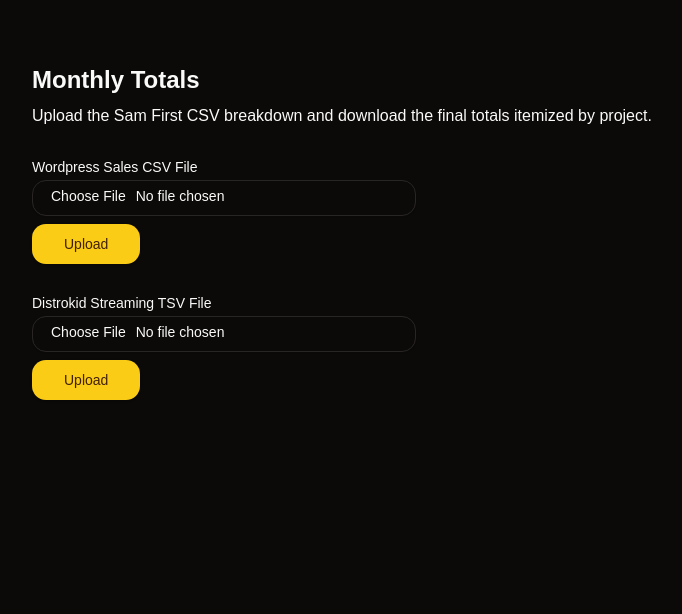
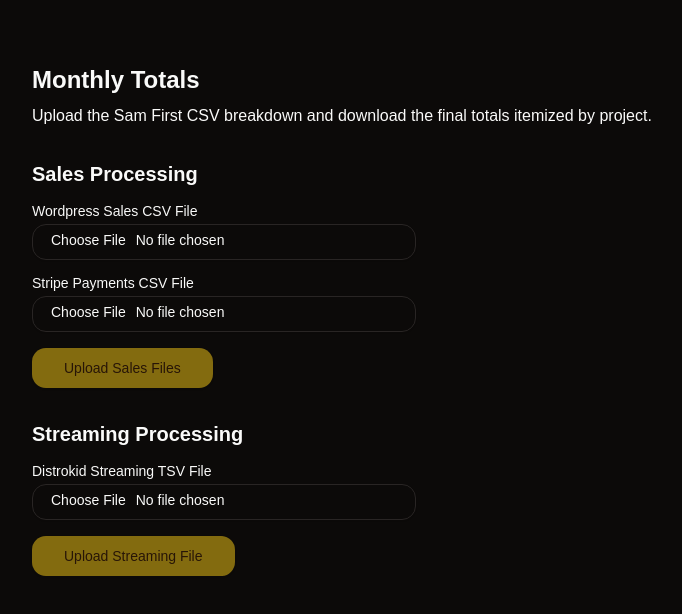
Before and after one commit to benny-conn/sf-monthly-totals, a Next.js app: page / in a window 1280 px wide. Shown: the top 614 px of the page, without its empty margins (32-714 px from the left). Built offline with nearby package versions, Linux system fonts and the light colour scheme.

Commit message:
two spreadsheets

```diff
--- a/app/actions.js
+++ b/app/actions.js
@@ -65,23 +65,40 @@ async function createTempFile(data) {
 }
 
 export async function processSalesCSV(formData) {
-  const file = formData.get("file")
-  const bytes = await file.arrayBuffer()
-  const buffer = Buffer.from(bytes)
+  const salesFile = formData.get("salesFile")
+  const stripeFile = formData.get("stripeFile")
 
-  // Parse the CSV
-  const results = []
-  const parser = csv()
-  parser.on("data", data => results.push(data))
-  parser.write(buffer)
-  parser.end()
+  // Parse both files
+  const salesResults = await parseCSVBuffer(await salesFile.arrayBuffer())
+  const stripeResults = await parseCSVBuffer(await stripeFile.arrayBuffer())
 
-  // Wait for parsing to complete
-  await new Promise(resolve => parser.on("end", resolve))
+  // Process stripe data first to create a fee mapping
+  const orderFees = new Map()
 
-  console.log(`Total rows parsed: ${results.length}`)
+  stripeResults.forEach(row => {
+    const columns = Object.values(row)
+    const fee = parseFloat(columns[5]) || 0
+    const type = columns[7]
+    const description = columns[8]
 
-  // Process the data
+    if (!description) return
+
+    // Extract order number from description
+    const orderMatch = description.match(/Order\s#?(\d+)/)
+    if (!orderMatch) return
+
+    const orderId = orderMatch[1]
+
+    // Only process charges, not refunds
+    if (type.toLowerCase() === "charge") {
+      orderFees.set(orderId, {
+        fee,
+        totalAmount: parseFloat(columns[4]) || 0, // Assuming total amount is in column 4
+      })
+    }
+  })
+
+  // Process sales data with fee allocation
   const processedData = {}
   const fields = [
     "subtotal",
@@ -92,17 +109,18 @@ export async function processSalesCSV(formData) {
     "shippingTax",
     "feeTotal",
     "feeTaxTotal",
+    "stripeFee",
     "discount",
     "refunded",
   ]
 
-  results.forEach((row, index) => {
+  salesResults.forEach((row, index) => {
     const columns = Object.values(row)
+    const orderId = columns[0]
+    const orderFeeInfo = orderFees.get(orderId)
 
     // Skip non-completed orders
-    if (columns[3] !== "completed") {
-      return
-    }
+    if (columns[3] !== "completed") return
 
     const date = new Date(columns[2])
     const month = `${date.getMonth() + 1}/${date.getFullYear()}`
@@ -152,7 +170,7 @@ export async function processSalesCSV(formData) {
       return
     }
 
-    if (index < 5 || index > results.length - 5) {
+    if (index < 5 || index > salesResults.length - 5) {
       console.log(
         `Row ${index + 1}: Date: ${
           columns[2]
@@ -184,6 +202,7 @@ export async function processSalesCSV(formData) {
       shippingTax: 5,
       feeTotal: 6,
       feeTaxTotal: 7,
+      stripeFee: 8,
       discount: 9,
       refunded: 11,
     }
@@ -196,6 +215,18 @@ export async function processSalesCSV(formData) {
         ) || 0
       processedData[project][subProject][month][field] += value
     })
+
+    // Calculate and add stripe fee separately
+    let allocatedFee = 0
+    if (orderFeeInfo) {
+      const itemAmount =
+        parseFloat(columns[44].replace("$", "").replace(",", "")) || 0
+      const feeRatio = itemAmount / orderFeeInfo.totalAmount
+      allocatedFee = orderFeeInfo.fee * feeRatio
+    }
+
+    // Add the allocated fee to stripeFee instead of feeTotal
+    processedData[project][subProject][month].stripeFee += allocatedFee
   })
 
   // Prepare data for CSV writing
@@ -402,3 +433,14 @@ export async function processStreamingCSV(formData) {
   // Return the Blob URL
   return { downloadUrl: blob.url }
 }
+
+// Helper function to parse CSV buffer
+async function parseCSVBuffer(buffer) {
+  const results = []
+  const parser = csv()
+  parser.on("data", data => results.push(data))
+  parser.write(Buffer.from(buffer))
+  parser.end()
+
+  return new Promise(resolve => parser.on("end", () => resolve(results)))
+}
--- a/app/page.js
+++ b/app/page.js
@@ -8,25 +8,38 @@ import { processSalesCSV, processStreamingCSV } from "./actions.js"
 import { toast } from "sonner"
 
 export default function Home() {
-  const [file, setFile] = useState(null)
+  const [salesFile, setSalesFile] = useState(null)
+  const [stripeFile, setStripeFile] = useState(null)
+  const [streamingFile, setStreamingFile] = useState(null)
   const [processedFileURL, setProcessedFileURL] = useState(null)
-  console.log("processedFileURL", processedFileURL)
 
-  const handleFileChange = e => {
-    setFile(e.target.files[0])
+  const handleSalesFileChange = e => {
+    setSalesFile(e.target.files[0])
+    setProcessedFileURL(null)
+  }
+
+  const handleStripeFileChange = e => {
+    setStripeFile(e.target.files[0])
+    setProcessedFileURL(null)
+  }
+
+  const handleStreamingFileChange = e => {
+    setStreamingFile(e.target.files[0])
     setProcessedFileURL(null)
   }
 
   const handleSalesUpload = async () => {
-    console.log("handleSalesUpload")
-    if (!file) return
+    if (!salesFile || !stripeFile) {
+      toast.error("Please upload both Sales and Stripe files")
+      return
+    }
 
     const formData = new FormData()
-    formData.append("file", file)
+    formData.append("salesFile", salesFile)
+    formData.append("stripeFile", stripeFile)
 
     try {
       const result = await processSalesCSV(formData)
-      console.log("result", result)
       setProcessedFileURL(result.downloadUrl)
     } catch (error) {
       console.error("Error processing CSV:", error)
@@ -35,14 +48,13 @@ export default function Home() {
   }
 
   const handleStreamingUpload = async () => {
-    if (!file) return
+    if (!streamingFile) return
 
     const formData = new FormData()
-    formData.append("file", file)
+    formData.append("file", streamingFile)
 
     try {
       const result = await processStreamingCSV(formData)
-      console.log("result", result)
       setProcessedFileURL(result.downloadUrl)
     } catch (error) {
       console.error("Error processing CSV:", error)
@@ -59,36 +71,57 @@ export default function Home() {
           itemized by project.
         </p>
       </div>
-      <div className="flex flex-col gap-2 items-start">
+
+      <div className="flex flex-col gap-4 items-start">
+        <h2 className="text-xl font-semibold">Sales Processing</h2>
         <div className="grid w-full max-w-sm items-center gap-1.5">
           <Label htmlFor="salesFile">Wordpress Sales CSV File</Label>
           <Input
             id="salesFile"
             type="file"
-            onChange={handleFileChange}
+            onChange={handleSalesFileChange}
             accept=".csv"
           />
         </div>
 
-        <Button size="lg" onClick={handleSalesUpload}>
-          Upload
+        <div className="grid w-full max-w-sm items-center gap-1.5">
+          <Label htmlFor="stripeFile">Stripe Payments CSV File</Label>
+          <Input
+            id="stripeFile"
+            type="file"
+            onChange={handleStripeFileChange}
+            accept=".csv"
+          />
+        </div>
+
+        <Button
+          size="lg"
+          onClick={handleSalesUpload}
+          disabled={!salesFile || !stripeFile}>
+          Upload Sales Files
         </Button>
       </div>
-      <div className="flex flex-col gap-2 items-start">
+
+      <div className="flex flex-col gap-4 items-start">
+        <h2 className="text-xl font-semibold">Streaming Processing</h2>
         <div className="grid w-full max-w-sm items-center gap-1.5">
           <Label htmlFor="streamingFile">Distrokid Streaming TSV File</Label>
           <Input
             id="streamingFile"
             type="file"
-            onChange={handleFileChange}
+            onChange={handleStreamingFileChange}
             accept=".tsv"
           />
         </div>
 
-        <Button size="lg" onClick={handleStreamingUpload}>
-          Upload
+        <Button
+          size="lg"
+          onClick={handleStreamingUpload}
+          disabled={!streamingFile}>
+          Upload Streaming File
         </Button>
       </div>
+
       {processedFileURL && (
         <Button size="lg" asChild className="max-w-96">
           <a href={processedFileURL} target="_blank" rel="noopener noreferrer">
```
